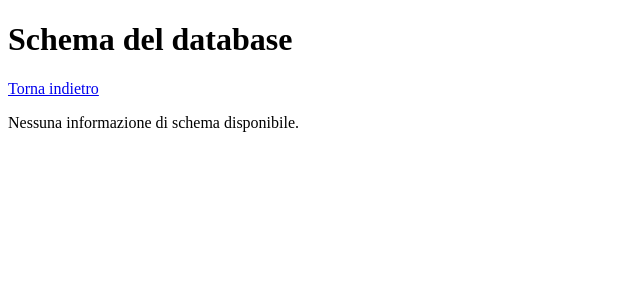
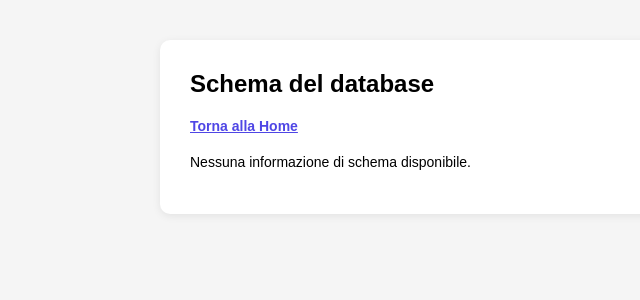
Before and after one commit to luxuang03/text2sql-project, a FastAPI app: page /schema in a window 1280 px wide. Shown: the top 300 px of the page, without its empty margins (0-640 px from the left). Run offline with FastAPI, Linux system fonts and the light colour scheme; data that the repository does not hold is empty.

Commit message:
schema.html migliorato

```diff
--- a/frontend/templates/schema.html
+++ b/frontend/templates/schema.html
@@ -3,22 +3,90 @@
 <head>
   <meta charset="utf-8">
   <title>Schema</title>
+  <style>
+    body {
+      font-family: Arial, sans-serif;
+      background-color: #f5f5f5;
+      margin: 0;
+      padding: 0;
+      font-size: 14px;
+    }
+
+    .container {
+      max-width: 900px;
+      margin: 40px auto;
+      background: white;
+      padding: 30px;
+      border-radius: 10px;
+      box-shadow: 0 2px 8px rgba(0,0,0,0.08);
+    }
+
+    h1 {
+      margin-top: 0;
+      margin-bottom: 20px;
+      font-size: 24px;
+    }
+
+    table {
+      width: 100%;
+      border-collapse: collapse;
+      margin-top: 20px;
+    }
+
+    th, td {
+      text-align: left;
+      padding: 10px 12px;
+      border-bottom: 1px solid #ddd;
+      vertical-align: top;
+    }
+
+    th {
+      background-color: #f0f0f0;
+    }
+
+    tr:hover {
+      background-color: #f9f9f9;
+    }
+
+    .error {
+      color: red;
+      margin-top: 15px;
+    }
+
+    .empty-message {
+      margin-top: 20px;
+    }
+
+    a {
+      color: #4f46e5;
+      text-decoration: underline;
+      font-weight: bold;
+    }
+
+    a:hover {
+      text-decoration: underline;
+    }
+
+  </style>
 </head>
 <body>
 
+  <div class="container">
     <h1>Schema del database</h1>
-<a href="/">Torna indietro</a>
-
+    <a href="/">Torna alla Home</a>
     {% if error %}
-  <p style="color:red">{{ error }}</p>
+      <p class="error">{{ error }}</p>
     {% endif %}
 
     {% if schema and schema|length > 0 %}
-  <table border="1">
+      <table>
+        <thead>
           <tr>
-      <th>Table</th>
-      <th>Columns</th>
+            <th>Tabella</th>
+            <th>Colonna</th>
           </tr>
+        </thead>
+        <tbody>
           {% for row in schema %}
             <tr>
               <td>{{ row["table_name"] }}</td>
@@ -28,15 +96,16 @@
                 {% elif "column_name" in row %}
                   {{ row["column_name"] }}
                 {% else %}
-            <!-- chiave non trovata -->
                 {% endif %}
               </td>
             </tr>
           {% endfor %}
+        </tbody>
       </table>
     {% else %}
-  <p>Nessuna informazione di schema disponibile.</p>
+      <p class="empty-message">Nessuna informazione di schema disponibile.</p>
     {% endif %}
+  </div>
 
 </body>
 </html>
```
Lines whose indentation alone changed are shown as unchanged.
